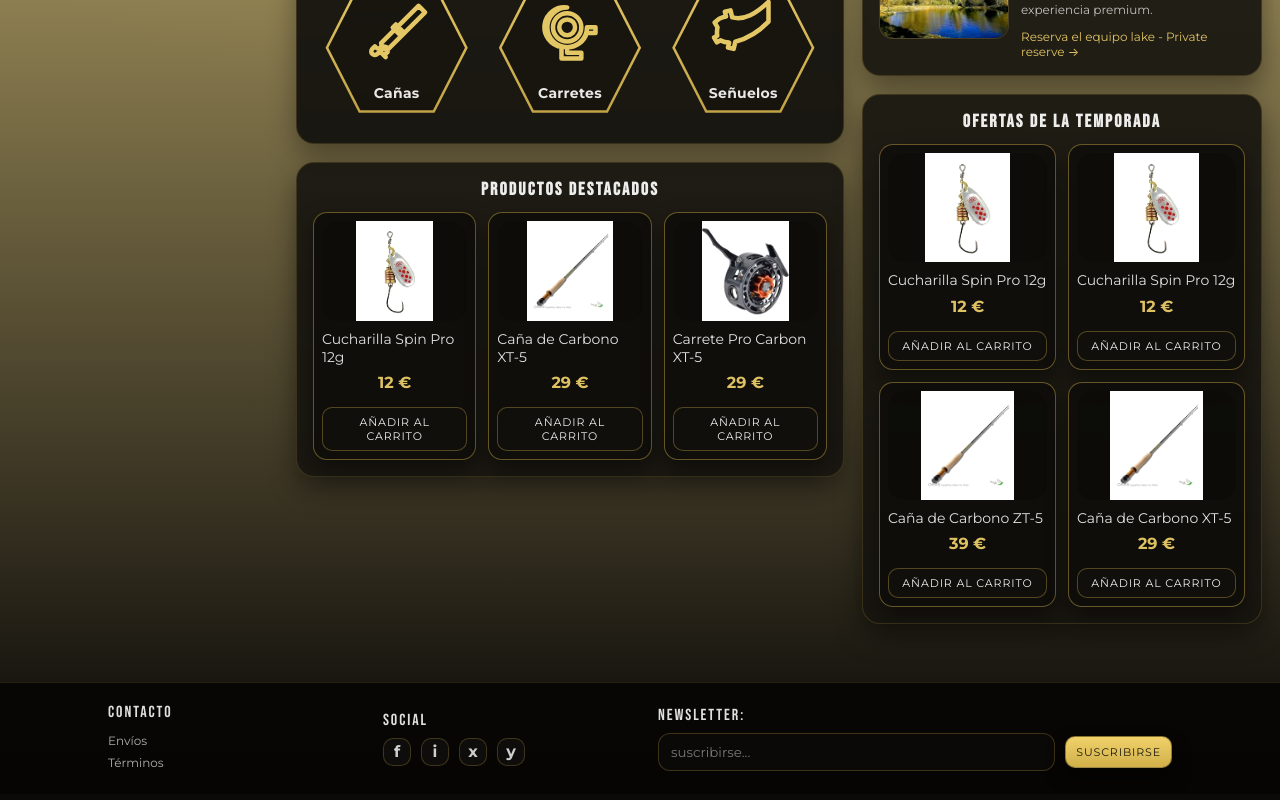
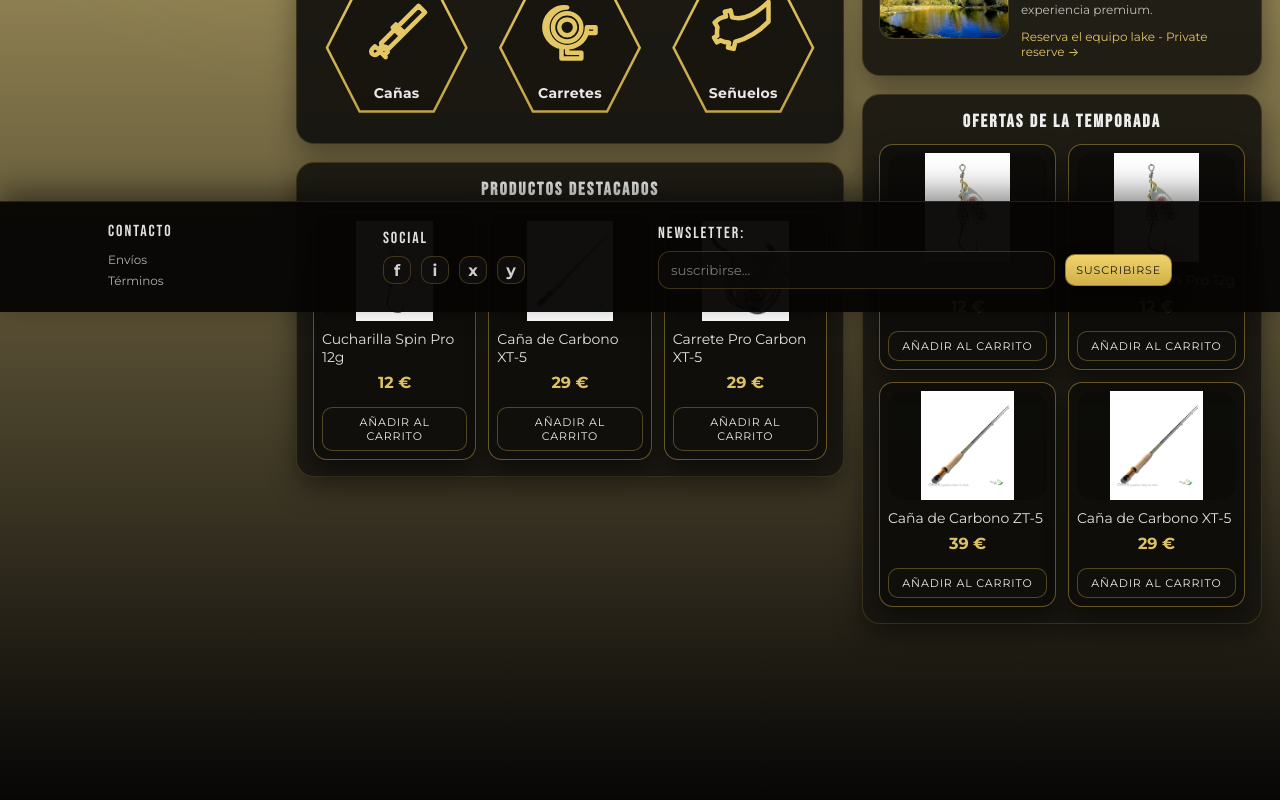
Before and after one commit to RubenZubicoa/Tienda-pesca, an Angular app: page / in a window 1280 px wide. Shown: the part 488-1288 px from the top of the page. Built offline with nearby package versions, Linux system fonts and the light colour scheme; no server answers.

Commit message:
feat: fijar el footer

```diff
--- a/src/app/app.scss
+++ b/src/app/app.scss
@@ -12,6 +12,8 @@
   --shadow: 0 16px 40px rgba(0, 0, 0, 0.55);
   --radius: 18px;
   --radius-sm: 14px;
+  /* Espacio reservado bajo el contenido para el pie fijo (alto aprox. del footer) */
+  --footer-space: 118px;
 
   display: block;
   color: var(--text);
@@ -19,6 +21,7 @@
 
 .page {
   min-height: 100dvh;
+  padding-bottom: calc(var(--footer-space) + env(safe-area-inset-bottom, 0px));
   background: radial-gradient(70% 60% at 30% 10%, rgba(209, 176, 74, 0.14), transparent 60%),
     radial-gradient(50% 40% at 80% 20%, rgba(209, 176, 74, 0.12), transparent 55%),
     linear-gradient(180deg, #060504 0%, var(--bg) 25%, #070606 100%);
@@ -38,7 +41,7 @@
 .app-shell__sidenav {
   position: sticky;
   top: 92px; /* debajo del header sticky */
-  max-height: calc(100dvh - 110px);
+  max-height: calc(100dvh - 110px - var(--footer-space));
   overflow: auto;
   scrollbar-gutter: stable;
   scrollbar-width: thin;
@@ -609,6 +612,10 @@
 }
 
 @media (max-width: 720px) {
+  :host {
+    --footer-space: 240px;
+  }
+
   .nav {
     display: none;
   }
--- a/src/app/core/components/footer/footer.scss
+++ b/src/app/core/components/footer/footer.scss
@@ -0,0 +1,13 @@
+:host {
+  display: block;
+}
+
+.footer {
+  position: fixed;
+  left: 0;
+  right: 0;
+  bottom: 0;
+  z-index: 25;
+  padding-bottom: env(safe-area-inset-bottom, 0px);
+  box-shadow: 0 -10px 28px rgba(0, 0, 0, 0.45);
+}
```
